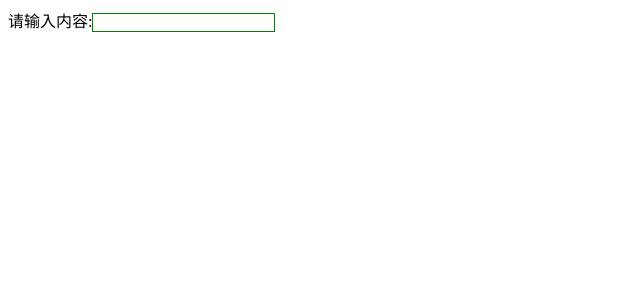
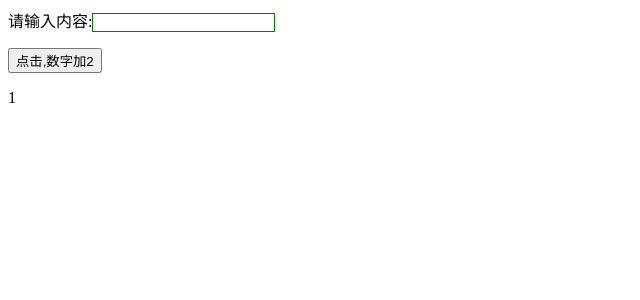
Before and after one commit to burt1025lzz/newList_react, a React (Create React App) app: page / in a window 1280 px wide. Shown: the top 300 px of the page, without its empty margins (0-640 px from the left). Built offline with nearby package versions, Linux system fonts and the light colour scheme.

Commit message:
计数器组件

```diff
--- /dev/null
+++ b/src/AddNum.js
@@ -0,0 +1,12 @@
+import React, {Component} from 'react'
+
+class AddNum extends Component {
+  render() {
+    const {num} = this.props
+    return (
+      <p>{num}</p>
+    )
+  }
+}
+
+export default AddNum
--- a/src/App.js
+++ b/src/App.js
@@ -1,5 +1,6 @@
 import React, {Component, Fragment} from 'react'
 import TodoItem from "./TodoItem";
+import AddNum from "./AddNum";
 import './style.css'
 
 class App extends Component {
@@ -9,16 +10,27 @@ class App extends Component {
     this.handleChange = this.handleChange.bind(this);
     this.handleKeyUp = this.handleKeyUp.bind(this);
     this.handleItemClick = this.handleItemClick.bind(this);
+    this.handleAdd = this.handleAdd.bind(this)
 
     this.state = {
       inputValue: '',
-      list: []
+      list: [],
+      num: 1
     }
   }
 
   handleChange(e) {
-    this.setState({
-      inputValue: e.target.value
+    // this.setState({
+    //   inputValue: e.target.value
+    // })
+    // setState是异步的
+    // 可以通过函数回调继续逻辑编写
+    this.setState(() => {
+      return {
+        inputValue: e.target.value
+      }
+    }, () => {
+      console.log(123)
     })
   }
 
@@ -52,7 +64,18 @@ class App extends Component {
     })
   }
 
+  handleAdd() {
+    console.log(this.button)
+    console.log(this.addNum)
+    let num = this.state.num
+    num += 2
+    this.setState({num})
+  }
+
   render() {
+    // 当组件初次创建的时候, render函数会被执行一次
+    // 当 states数据发生変更的时候, render函数会被重新执行
+    // 当 props数据发生变更的时候, render函数会被重新执行
     return (
       <Fragment>
         {/*这是JSX中的注释*/}
@@ -67,6 +90,19 @@ class App extends Component {
         <ul>
           {this.getItemList()}
         </ul>
+        {/* ref写在htm标签上,获取的是dom节点*/}
+        <button
+          onClick={this.handleAdd}
+          ref={(button) => {
+            this.button = button
+          }}
+        >
+          点击,数字加2
+        </button>
+        {/* ref写在组件标签上,获取的是组件的js实例*/}
+        <AddNum num={this.state.num} ref={(addNum) => {
+          this.addNum = addNum
+        }}/>
       </Fragment>
     )
   }
```
